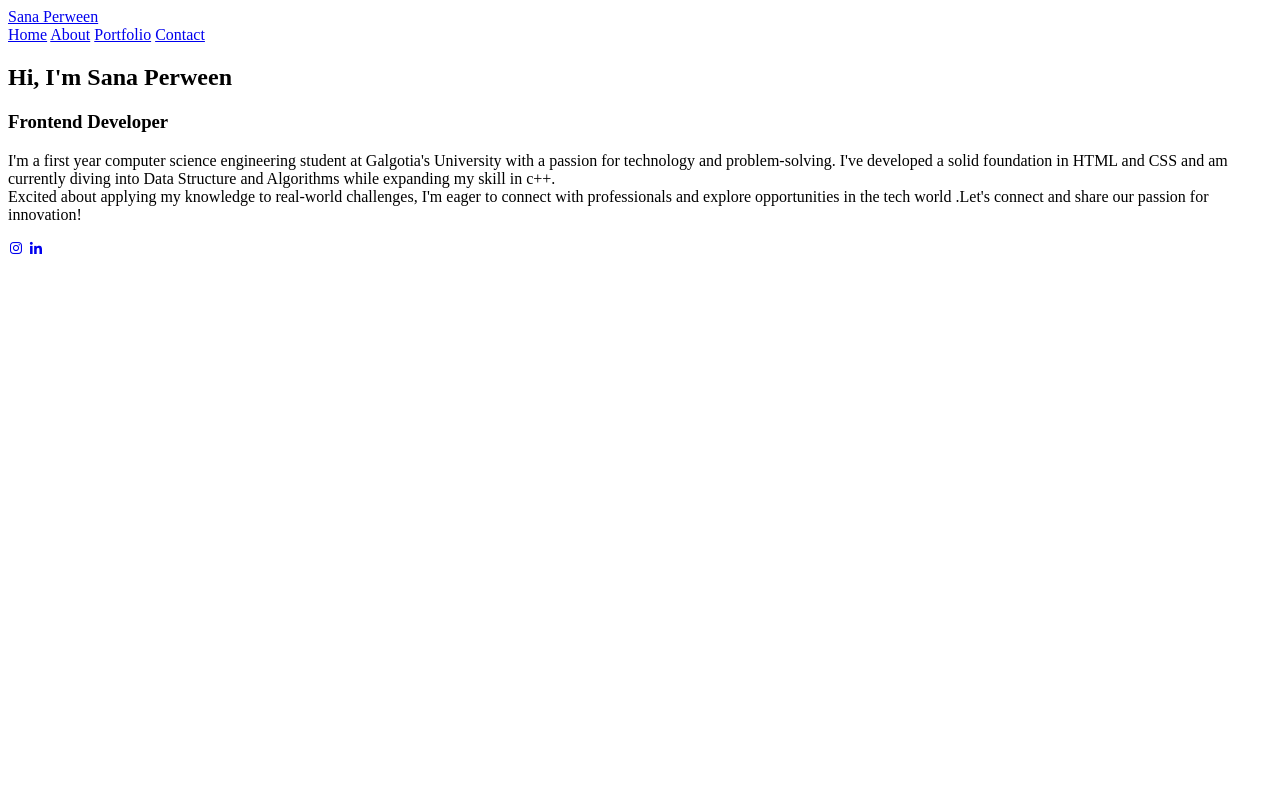
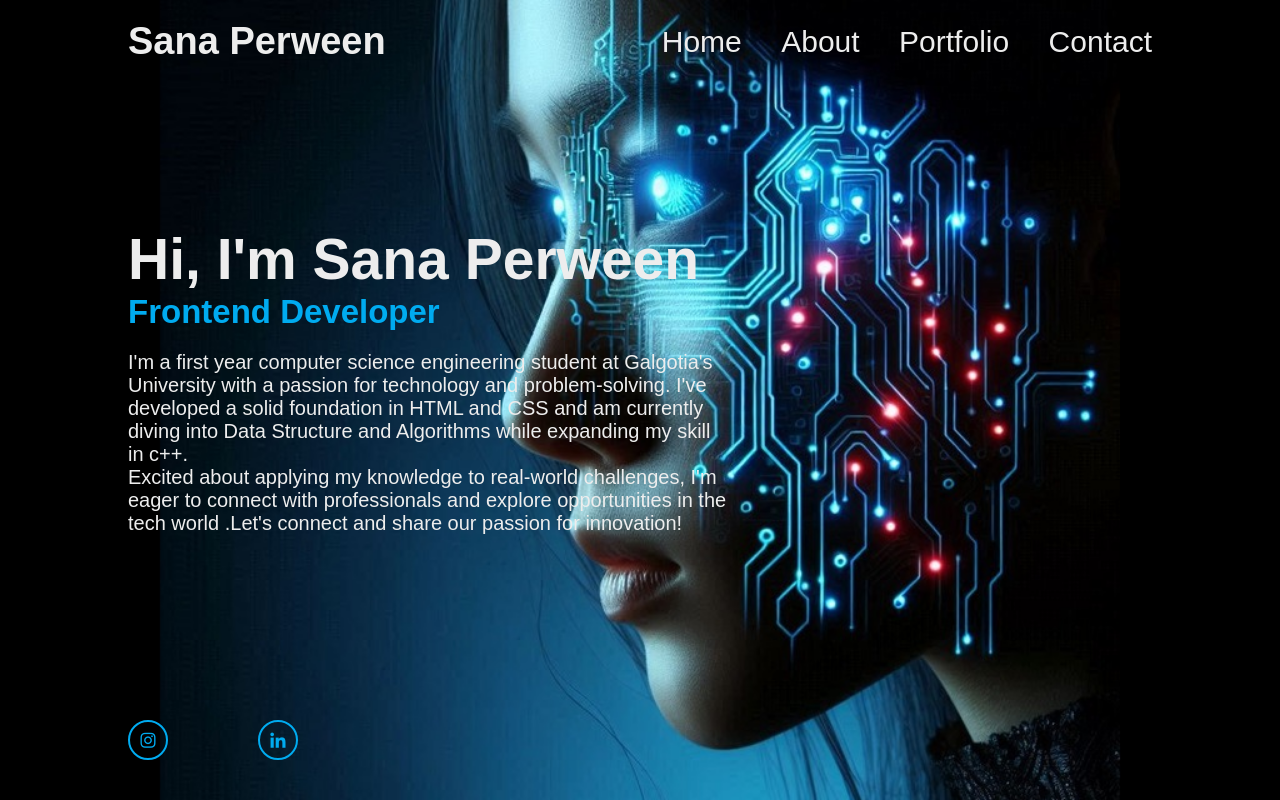
Before and after one commit to sanaperween602/myportfolio, a plain HTML site: page index.html in a window 1280 px wide. Drawn offline with nearby package versions, Linux system fonts and the light colour scheme.

Commit message:
Update index.html

```diff
--- a/index.html
+++ b/index.html
@@ -4,7 +4,7 @@
     <meta charset="UTF-8">
     <meta name="viewport" content="width=device-width, initial-scale=1.0">
     <title>Document</title>
-  <link rel="stylesheet" href="linkdin.css" >
+  <link rel="stylesheet" href="style.css" >
   <link href='https://unpkg.com/boxicons@2.1.4/css/boxicons.min.css' rel='stylesheet'>
 </head>
 <body>
```
